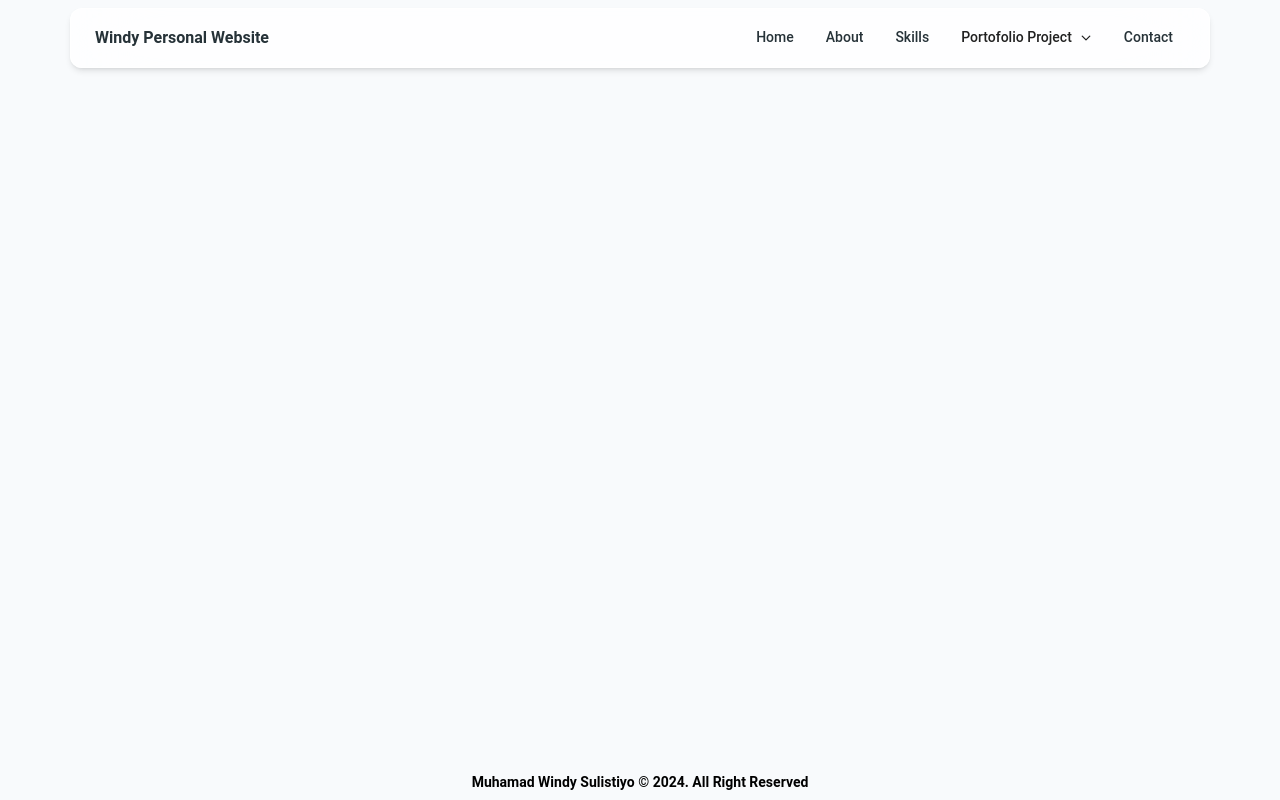
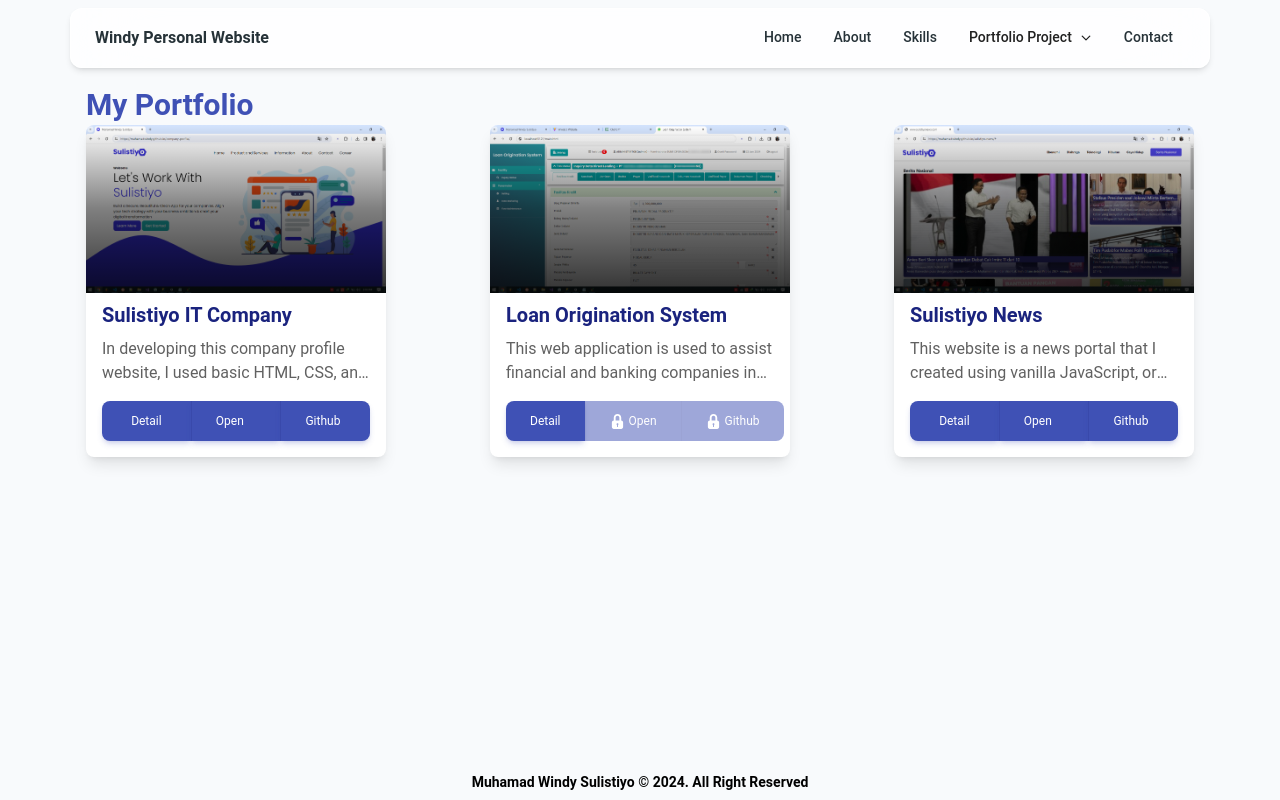
Before and after one commit to muhamadwindy/personal-website, a React (Vite) app: page /portfolio in a window 1280 px wide. Built offline with nearby package versions, Linux system fonts and the light colour scheme.

Commit message:
create list all portfolio page

```diff
--- a/src/layout/NavbarApp.jsx
+++ b/src/layout/NavbarApp.jsx
@@ -100,7 +100,7 @@ function NavListMenu() {
               className="flex items-center gap-2 py-2 pr-4 font-medium text-gray-900"
               selected={isMenuOpen || isMobileMenuOpen}
               onClick={() => setIsMobileMenuOpen((cur) => !cur)}>
-              Portofolio Project
+              Portfolio Project
               <ChevronDownIcon
                 strokeWidth={2.5}
                 className={`hidden h-3 w-3 transition-transform lg:block ${
@@ -134,7 +134,7 @@ function NavListMenu() {
                 <div>
                   <Typography
                     variant="h6"
-                    color="blue-gray"
+                    color="indigo"
                     className="flex items-center text-sm font-bold">
                     See All Project
                   </Typography>
@@ -151,7 +151,36 @@ function NavListMenu() {
         </MenuList>
       </Menu>
       <div className="block lg:hidden">
-        <Collapse open={isMobileMenuOpen}>{renderItems}</Collapse>
+        <Collapse open={isMobileMenuOpen}>
+          <a key="0" className="border-b-2">
+            <MenuItem
+              className="flex items-center gap-3 rounded-lg"
+              onClick={(e) => {
+                handleMenu(e, `portfolio`);
+              }}>
+              <div className="flex items-center justify-center rounded-lg !bg-blue-gray-50 p-2 ">
+                {React.createElement(SquaresPlusIcon, {
+                  strokeWidth: 2,
+                  className: "h-6 text-gray-900 w-6",
+                })}
+              </div>
+              <div>
+                <Typography
+                  variant="h6"
+                  color="indigo"
+                  className="flex items-center text-sm font-bold">
+                  See All Project
+                </Typography>
+                <Typography
+                  variant="paragraph"
+                  className="text-xs !font-medium text-blue-gray-500">
+                  Lorem ipsum dolor amet consectetur adipisicing.
+                </Typography>
+              </div>
+            </MenuItem>
+          </a>
+          {renderItems}
+        </Collapse>
       </div>
     </React.Fragment>
   );
--- a/src/pages/portfolio/Portfolio.jsx
+++ b/src/pages/portfolio/Portfolio.jsx
@@ -1,5 +1,135 @@
+import { Button, ButtonGroup, Typography } from "@material-tailwind/react";
+import imgCompanyProfile from "../../assets/image/img-company-profile.png";
+import imgLOS from "../../assets/image/img-los.png";
+import imgSulistiyoNews from "../../assets/image/img-sulistiyo-news.png";
+import { useNavigate } from "react-router-dom";
+
 const PortfolioPage = () => {
-  return <div>Portfolio</div>;
+  const dataPortfolio = [
+    {
+      title: "Sulistiyo IT Company",
+      description: `In developing this company profile website, I used basic HTML, CSS, and JavaScript.`,
+      image: imgCompanyProfile,
+      urlDetail: "company-profile",
+      urlApp: "https://muhamadwindy.github.io/company-profile/",
+      urlGithub: "https://github.com/muhamadwindy/company-profile",
+    },
+    {
+      title: "Loan Origination System",
+      description: `This web application is used to assist financial and banking
+      companies in their operational activities.`,
+      image: imgLOS,
+      urlDetail: "portfolio/los",
+      urlApp: "",
+      urlGithub: "",
+    },
+    {
+      title: "Sulistiyo News",
+      description: `This website is a news portal that I created using vanilla JavaScript, or you could say without a framework. I implemented several things in its development`,
+      image: imgSulistiyoNews,
+      urlDetail: "news-portal",
+      urlApp: "https://muhamadwindy.github.io/sulistiyo-news/",
+      urlGithub: "https://github.com/muhamadwindy/sulistiyo-news",
+    },
+  ];
+
+  const navigate = useNavigate();
+  const handleMenu = (e, menuName) => {
+    e.preventDefault();
+    navigate(`/portfolio/${menuName}`);
+  };
+  return (
+    <>
+      <Typography variant="h3" color="indigo">
+        My Portfolio
+      </Typography>
+      <div className="flex flex-wrap justify-between gap-2">
+        {dataPortfolio.map((portfolio) => {
+          return (
+            <div
+              key={portfolio.title}
+              className="max-w-[300px] bg-white rounded-lg overflow-hidden shadow-lg">
+              <div className="relative">
+                <img
+                  className="w-full"
+                  src={portfolio.image}
+                  alt="Sunset in the mountains"
+                />
+                <div className="to-bg-black-10 absolute inset-0 h-full w-full bg-gradient-to-t from-black/80 via-black/50" />
+              </div>
+              <div className="px-4 py-2">
+                <div className="font-bold text-xl mb-2 text-indigo-900">
+                  {portfolio.title}
+                </div>
+                <p className="text-gray-700 text-base line-clamp-2">
+                  {portfolio.description}
+                </p>
+              </div>
+              <div className="px-4 pt-2 pb-4">
+                <ButtonGroup fullWidth color="indigo">
+                  <Button
+                    onClick={(e) => {
+                      handleMenu(e, portfolio.urlDetail);
+                    }}
+                    className="hover:bg-blue-900 normal-case font-normal transition hover:scale-110 ">
+                    Detail
+                  </Button>
+                  <Button
+                    disabled={portfolio.urlApp === "" ? true : false}
+                    onClick={(e) => {
+                      e.preventDefault();
+                      window.open(portfolio.urlApp);
+                    }}
+                    className="flex items-center hover:bg-blue-900 normal-case font-normal transition hover:scale-110">
+                    {portfolio.urlApp === "" && (
+                      <svg
+                        fill="white"
+                        version="1.1"
+                        x="0px"
+                        y="0px"
+                        width="15"
+                        height="15"
+                        viewBox="0 0 485.213 485.212"
+                        className="mr-1">
+                        <g>
+                          <path d="M363.908,212.282v-90.978C363.908,54.434,309.509,0,242.606,0c-66.884,0-121.302,54.434-121.302,121.304v90.978   c-33.498,0-60.653,27.158-60.653,60.648v151.629c0,33.5,27.155,60.653,60.653,60.653h242.604c33.491,0,60.653-27.153,60.653-60.653   V272.93C424.562,239.439,397.399,212.282,363.908,212.282z M257.77,359.257v50.139c0,8.382-6.781,15.163-15.163,15.163   c-8.382,0-15.164-6.781-15.164-15.163v-50.139c-8.9-5.269-15.161-14.57-15.161-25.673c0-16.765,13.579-30.327,30.324-30.327   c16.745,0,30.326,13.562,30.326,30.327C272.933,344.687,266.665,353.989,257.77,359.257z M303.255,212.282h-121.3v-90.978   c0-33.465,27.2-60.653,60.651-60.653c33.435,0,60.648,27.188,60.648,60.653V212.282z"></path>
+                        </g>
+                      </svg>
+                    )}
+                    Open
+                  </Button>
+                  <Button
+                    disabled={portfolio.urlGithub === "" ? true : false}
+                    onClick={(e) => {
+                      e.preventDefault();
+                      window.open(portfolio.urlGithub);
+                    }}
+                    className="flex items-center hover:bg-blue-900 normal-case font-normal transition hover:scale-110">
+                    {portfolio.urlGithub === "" && (
+                      <svg
+                        fill="white"
+                        version="1.1"
+                        x="0px"
+                        y="0px"
+                        width="15"
+                        height="15"
+                        viewBox="0 0 485.213 485.212"
+                        className="mr-1">
+                        <g>
+                          <path d="M363.908,212.282v-90.978C363.908,54.434,309.509,0,242.606,0c-66.884,0-121.302,54.434-121.302,121.304v90.978   c-33.498,0-60.653,27.158-60.653,60.648v151.629c0,33.5,27.155,60.653,60.653,60.653h242.604c33.491,0,60.653-27.153,60.653-60.653   V272.93C424.562,239.439,397.399,212.282,363.908,212.282z M257.77,359.257v50.139c0,8.382-6.781,15.163-15.163,15.163   c-8.382,0-15.164-6.781-15.164-15.163v-50.139c-8.9-5.269-15.161-14.57-15.161-25.673c0-16.765,13.579-30.327,30.324-30.327   c16.745,0,30.326,13.562,30.326,30.327C272.933,344.687,266.665,353.989,257.77,359.257z M303.255,212.282h-121.3v-90.978   c0-33.465,27.2-60.653,60.651-60.653c33.435,0,60.648,27.188,60.648,60.653V212.282z"></path>
+                        </g>
+                      </svg>
+                    )}
+                    Github
+                  </Button>
+                </ButtonGroup>
+              </div>
+            </div>
+          );
+        })}
+      </div>
+    </>
+  );
 };
 
 export default PortfolioPage;
```
Also changed, not shown: src/App.jsx (+8 -3 lines).
